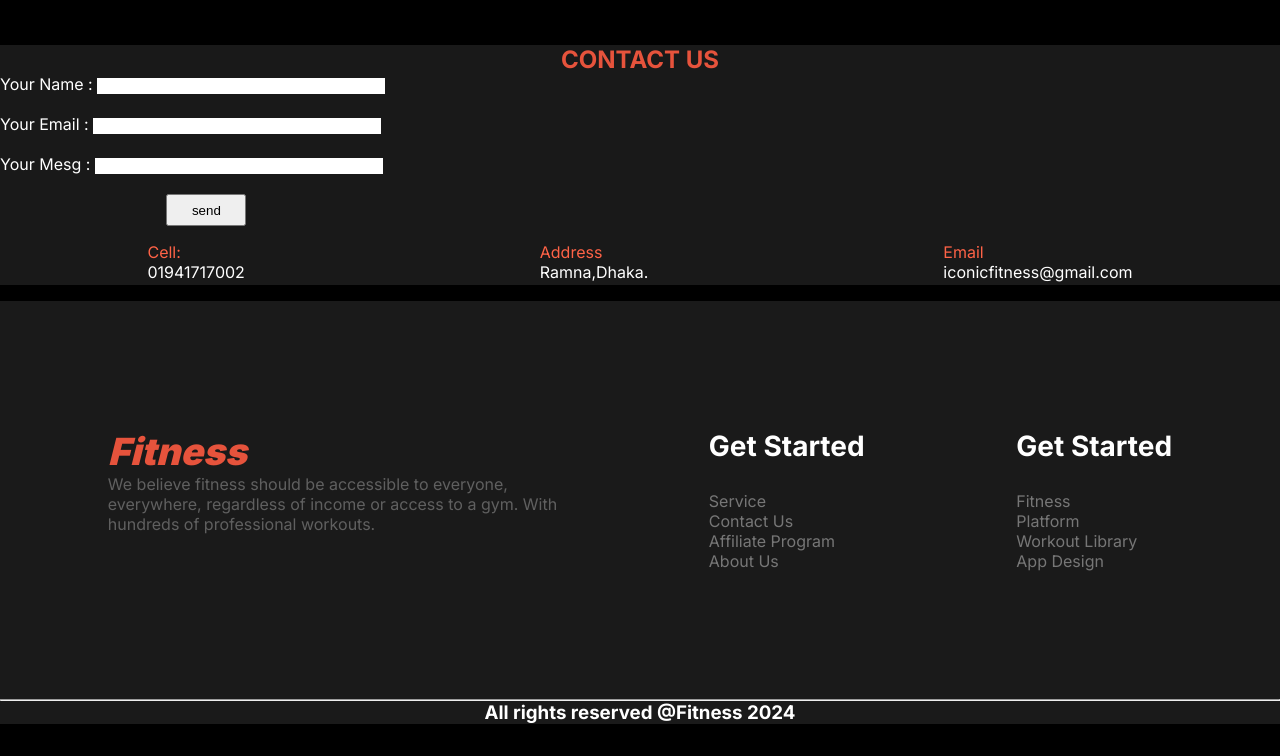
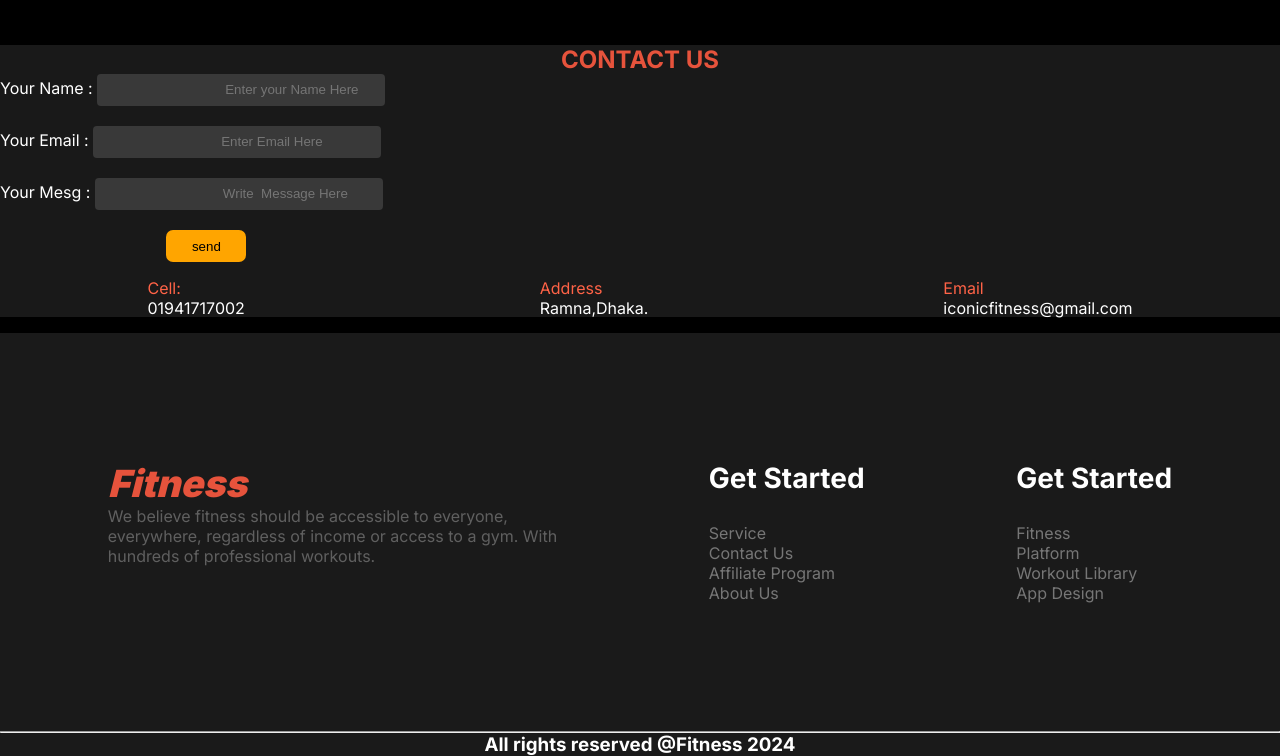
Before and after one commit to MahmudulHasan1211/Fitness-Mahmudul, a plain HTML site: page index.html in a window 1280 px wide. Shown: the part 3583-4339 px from the top of the page. Before the commit the page ends 4307 px from the top, so only its background shows below. Drawn offline with Linux system fonts and the light colour scheme.

Commit message:
end here

```diff
--- a/index.html
+++ b/index.html
@@ -194,9 +194,9 @@
             <div class="contactus">
                 <h2 style="text-align: center;">CONTACT US</h2>
             <form action="">
-                Your Name : <input type="text" name="Name"> <br> <br>
-                    Your Email : <input type="text" name="Email"> <br> <br>
-                    Your Mesg : <input type="text" name="mass"> <br> <br>
+                Your Name : <input type="text" name="Name" placeholder="Enter your Name Here"> <br> <br>
+                    Your Email : <input type="text" name="Email" placeholder="Enter Email Here"> <br> <br>
+                    Your Mesg : <input type="text" name="mass" placeholder="Write  Message Here"> <br> <br>
                     <div>
                         <button>send</button>
                     </div>
--- a/style.css
+++ b/style.css
@@ -458,7 +458,7 @@ form input{
 
 /* cantact us */
 .contactus{
-    height: 15rem;
+    height: 17rem;
     width: 100%;
     background-color:#191919;
     margin-bottom: 1rem;
@@ -476,9 +476,11 @@ form input{
 
 .contactus form input{
     background-color: white;
-    height:1rem;
+    height:2rem;
     width: 18rem;
     padding-left: 8rem;
+    border-radius: 4px;
+    background-color: #393939;
 
 }
 
@@ -488,6 +490,9 @@ form input{
     text-align: center;
     margin-left:13%;
     margin-bottom: 1rem;
+    background-color: orange;
+    border-radius: 7px;
+    border: none;
 
 }
 
```
